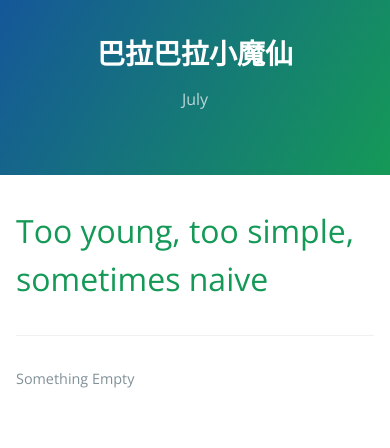
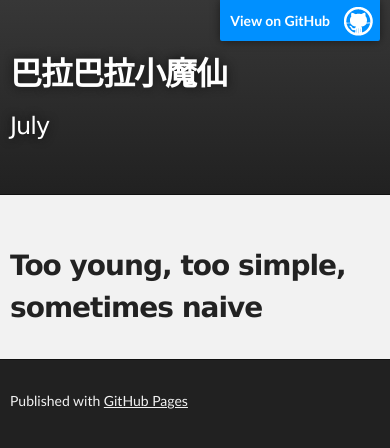
Before and after one commit to SOFTPOWER1991/SOFTPOWER1991.github.io, a Jekyll site: the page index.html, which Jekyll copies as it is, in a window 390 px wide. Shown: the top 448 px of the page. Built offline with Jekyll 4.4.1, drawn with Linux system fonts in a browser that asks for light colours.

Commit message:
Replace master branch with page content via GitHub

```diff
--- a/index.html
+++ b/index.html
@@ -1,30 +1,44 @@
 <!DOCTYPE html>
-<html lang="en-us">
+<html>
+
   <head>
-    <meta charset="UTF-8">
-    <title>巴拉巴拉小魔仙 by SOFTPOWER1991</title>
-    <meta name="viewport" content="width=device-width, initial-scale=1">
-    <link rel="stylesheet" type="text/css" href="stylesheets/normalize.css" media="screen">
-    <link href='https://fonts.googleapis.com/css?family=Open+Sans:400,700' rel='stylesheet' type='text/css'>
-    <link rel="stylesheet" type="text/css" href="stylesheets/stylesheet.css" media="screen">
-    <link rel="stylesheet" type="text/css" href="stylesheets/github-light.css" media="screen">
+    <meta charset='utf-8'>
+    <meta http-equiv="X-UA-Compatible" content="chrome=1">
+    <meta name="description" content="巴拉巴拉小魔仙 : July">
+
+    <link rel="stylesheet" type="text/css" media="screen" href="stylesheets/stylesheet.css">
+
+    <title>巴拉巴拉小魔仙</title>
   </head>
+
   <body>
-    <section class="page-header">
-      <h1 class="project-name">巴拉巴拉小魔仙</h1>
-      <h2 class="project-tagline">July</h2>
-    </section>
 
-    <section class="main-content">
-      <h1>
+    <!-- HEADER -->
+    <div id="header_wrap" class="outer">
+        <header class="inner">
+          <a id="forkme_banner" href="https://github.com/SOFTPOWER1991">View on GitHub</a>
+
+          <h1 id="project_title">巴拉巴拉小魔仙</h1>
+          <h2 id="project_tagline">July</h2>
+
+        </header>
+    </div>
+
+    <!-- MAIN CONTENT -->
+    <div id="main_content_wrap" class="outer">
+      <section id="main_content" class="inner">
+        <h1>
 <a id="too-young-too-simple-sometimes-naive" class="anchor" href="#too-young-too-simple-sometimes-naive" aria-hidden="true"><span aria-hidden="true" class="octicon octicon-link"></span></a>Too young, too simple, sometimes naive</h1>
+      </section>
+    </div>
 
-      <footer class="site-footer">
+    <!-- FOOTER  -->
+    <div id="footer_wrap" class="outer">
+      <footer class="inner">
+        <p>Published with <a href="https://pages.github.com">GitHub Pages</a></p>
+      </footer>
+    </div>
 
-        <span class="site-footer-credits">Something Empty</span>
-      </footer>
-
-    </section>
 
 
   </body>
--- a/stylesheets/stylesheet.css
+++ b/stylesheets/stylesheet.css
@@ -1,245 +1,425 @@
-* {
-  box-sizing: border-box; }
+/*******************************************************************************
+Slate Theme for GitHub Pages
+by Jason Costello, @jsncostello
+*******************************************************************************/
+
+@import url(github-light.css);
+
+/*******************************************************************************
+MeyerWeb Reset
+*******************************************************************************/
+
+html, body, div, span, applet, object, iframe,
+h1, h2, h3, h4, h5, h6, p, blockquote, pre,
+a, abbr, acronym, address, big, cite, code,
+del, dfn, em, img, ins, kbd, q, s, samp,
+small, strike, strong, sub, sup, tt, var,
+b, u, i, center,
+dl, dt, dd, ol, ul, li,
+fieldset, form, label, legend,
+table, caption, tbody, tfoot, thead, tr, th, td,
+article, aside, canvas, details, embed,
+figure, figcaption, footer, header, hgroup,
+menu, nav, output, ruby, section, summary,
+time, mark, audio, video {
+  margin: 0;
+  padding: 0;
+  border: 0;
+  font: inherit;
+  vertical-align: baseline;
+}
+
+/* HTML5 display-role reset for older browsers */
+article, aside, details, figcaption, figure,
+footer, header, hgroup, menu, nav, section {
+  display: block;
+}
+
+ol, ul {
+  list-style: none;
+}
+
+table {
+  border-collapse: collapse;
+  border-spacing: 0;
+}
+
+/*******************************************************************************
+Theme Styles
+*******************************************************************************/
 
 body {
-  padding: 0;
-  margin: 0;
-  font-family: "Open Sans", "Helvetica Neue", Helvetica, Arial, sans-serif;
+  box-sizing: border-box;
+  color:#373737;
+  background: #212121;
   font-size: 16px;
+  font-family: 'Myriad Pro', Calibri, Helvetica, Arial, sans-serif;
   line-height: 1.5;
-  color: #606c71; }
+  -webkit-font-smoothing: antialiased;
+}
+
+h1, h2, h3, h4, h5, h6 {
+  margin: 10px 0;
+  font-weight: 700;
+  color:#222222;
+  font-family: 'Lucida Grande', 'Calibri', Helvetica, Arial, sans-serif;
+  letter-spacing: -1px;
+}
+
+h1 {
+  font-size: 36px;
+  font-weight: 700;
+}
+
+h2 {
+  padding-bottom: 10px;
+  font-size: 32px;
+  background: url('../images/bg_hr.png') repeat-x bottom;
+}
+
+h3 {
+  font-size: 24px;
+}
+
+h4 {
+  font-size: 21px;
+}
+
+h5 {
+  font-size: 18px;
+}
+
+h6 {
+  font-size: 16px;
+}
+
+p {
+  margin: 10px 0 15px 0;
+}
+
+footer p {
+  color: #f2f2f2;
+}
 
 a {
-  color: #1e6bb8;
-  text-decoration: none; }
-  a:hover {
-    text-decoration: underline; }
+  text-decoration: none;
+  color: #007edf;
+  text-shadow: none;
 
-.btn {
-  display: inline-block;
-  margin-bottom: 1rem;
-  color: rgba(255, 255, 255, 0.7);
-  background-color: rgba(255, 255, 255, 0.08);
-  border-color: rgba(255, 255, 255, 0.2);
-  border-style: solid;
-  border-width: 1px;
-  border-radius: 0.3rem;
-  transition: color 0.2s, background-color 0.2s, border-color 0.2s; }
-  .btn + .btn {
-    margin-left: 1rem; }
+  transition: color 0.5s ease;
+  transition: text-shadow 0.5s ease;
+  -webkit-transition: color 0.5s ease;
+  -webkit-transition: text-shadow 0.5s ease;
+  -moz-transition: color 0.5s ease;
+  -moz-transition: text-shadow 0.5s ease;
+  -o-transition: color 0.5s ease;
+  -o-transition: text-shadow 0.5s ease;
+  -ms-transition: color 0.5s ease;
+  -ms-transition: text-shadow 0.5s ease;
+}
 
-.btn:hover {
-  color: rgba(255, 255, 255, 0.8);
-  text-decoration: none;
-  background-color: rgba(255, 255, 255, 0.2);
-  border-color: rgba(255, 255, 255, 0.3); }
+a:hover, a:focus {text-decoration: underline;}
 
-@media screen and (min-width: 64em) {
-  .btn {
-    padding: 0.75rem 1rem; } }
+footer a {
+  color: #F2F2F2;
+  text-decoration: underline;
+}
 
-@media screen and (min-width: 42em) and (max-width: 64em) {
-  .btn {
-    padding: 0.6rem 0.9rem;
-    font-size: 0.9rem; } }
+em {
+  font-style: italic;
+}
 
-@media screen and (max-width: 42em) {
-  .btn {
-    display: block;
-    width: 100%;
-    padding: 0.75rem;
-    font-size: 0.9rem; }
-    .btn + .btn {
-      margin-top: 1rem;
-      margin-left: 0; } }
+strong {
+  font-weight: bold;
+}
 
-.page-header {
+img {
+  position: relative;
+  margin: 0 auto;
+  max-width: 739px;
+  padding: 5px;
+  margin: 10px 0 10px 0;
+  border: 1px solid #ebebeb;
+
+  box-shadow: 0 0 5px #ebebeb;
+  -webkit-box-shadow: 0 0 5px #ebebeb;
+  -moz-box-shadow: 0 0 5px #ebebeb;
+  -o-box-shadow: 0 0 5px #ebebeb;
+  -ms-box-shadow: 0 0 5px #ebebeb;
+}
+
+p img {
+  display: inline;
+  margin: 0;
+  padding: 0;
+  vertical-align: middle;
+  text-align: center;
+  border: none;
+}
+
+pre, code {
+  width: 100%;
+  color: #222;
+  background-color: #fff;
+
+  font-family: Monaco, "Bitstream Vera Sans Mono", "Lucida Console", Terminal, monospace;
+  font-size: 14px;
+
+  border-radius: 2px;
+  -moz-border-radius: 2px;
+  -webkit-border-radius: 2px;
+}
+
+pre {
+  width: 100%;
+  padding: 10px;
+  box-shadow: 0 0 10px rgba(0,0,0,.1);
+  overflow: auto;
+}
+
+code {
+  padding: 3px;
+  margin: 0 3px;
+  box-shadow: 0 0 10px rgba(0,0,0,.1);
+}
+
+pre code {
+  display: block;
+  box-shadow: none;
+}
+
+blockquote {
+  color: #666;
+  margin-bottom: 20px;
+  padding: 0 0 0 20px;
+  border-left: 3px solid #bbb;
+}
+
+
+ul, ol, dl {
+  margin-bottom: 15px
+}
+
+ul {
+  list-style-position: inside;
+  list-style: disc;
+  padding-left: 20px;
+}
+
+ol {
+  list-style-position: inside;
+  list-style: decimal;
+  padding-left: 20px;
+}
+
+dl dt {
+  font-weight: bold;
+}
+
+dl dd {
+  padding-left: 20px;
+  font-style: italic;
+}
+
+dl p {
+  padding-left: 20px;
+  font-style: italic;
+}
+
+hr {
+  height: 1px;
+  margin-bottom: 5px;
+  border: none;
+  background: url('../images/bg_hr.png') repeat-x center;
+}
+
+table {
+  border: 1px solid #373737;
+  margin-bottom: 20px;
+  text-align: left;
+ }
+
+th {
+  font-family: 'Lucida Grande', 'Helvetica Neue', Helvetica, Arial, sans-serif;
+  padding: 10px;
+  background: #373737;
   color: #fff;
-  text-align: center;
-  background-color: #159957;
-  background-image: linear-gradient(120deg, #155799, #159957); }
+ }
 
-@media screen and (min-width: 64em) {
-  .page-header {
-    padding: 5rem 6rem; } }
+td {
+  padding: 10px;
+  border: 1px solid #373737;
+ }
 
-@media screen and (min-width: 42em) and (max-width: 64em) {
-  .page-header {
-    padding: 3rem 4rem; } }
+form {
+  background: #f2f2f2;
+  padding: 20px;
+}
 
-@media screen and (max-width: 42em) {
-  .page-header {
-    padding: 2rem 1rem; } }
+/*******************************************************************************
+Full-Width Styles
+*******************************************************************************/
 
-.project-name {
-  margin-top: 0;
-  margin-bottom: 0.1rem; }
+.outer {
+  width: 100%;
+}
 
-@media screen and (min-width: 64em) {
-  .project-name {
-    font-size: 3.25rem; } }
+.inner {
+  position: relative;
+  max-width: 640px;
+  padding: 20px 10px;
+  margin: 0 auto;
+}
 
-@media screen and (min-width: 42em) and (max-width: 64em) {
-  .project-name {
-    font-size: 2.25rem; } }
+#forkme_banner {
+  display: block;
+  position: absolute;
+  top:0;
+  right: 10px;
+  z-index: 10;
+  padding: 10px 50px 10px 10px;
+  color: #fff;
+  background: url('../images/blacktocat.png') #0090ff no-repeat 95% 50%;
+  font-weight: 700;
+  box-shadow: 0 0 10px rgba(0,0,0,.5);
+  border-bottom-left-radius: 2px;
+  border-bottom-right-radius: 2px;
+}
 
-@media screen and (max-width: 42em) {
-  .project-name {
-    font-size: 1.75rem; } }
+#header_wrap {
+  background: #212121;
+  background: -moz-linear-gradient(top, #373737, #212121);
+  background: -webkit-linear-gradient(top, #373737, #212121);
+  background: -ms-linear-gradient(top, #373737, #212121);
+  background: -o-linear-gradient(top, #373737, #212121);
+  background: linear-gradient(top, #373737, #212121);
+}
 
-.project-tagline {
-  margin-bottom: 2rem;
-  font-weight: normal;
-  opacity: 0.7; }
+#header_wrap .inner {
+  padding: 50px 10px 30px 10px;
+}
 
-@media screen and (min-width: 64em) {
-  .project-tagline {
-    font-size: 1.25rem; } }
+#project_title {
+  margin: 0;
+  color: #fff;
+  font-size: 42px;
+  font-weight: 700;
+  text-shadow: #111 0px 0px 10px;
+}
 
-@media screen and (min-width: 42em) and (max-width: 64em) {
-  .project-tagline {
-    font-size: 1.15rem; } }
+#project_tagline {
+  color: #fff;
+  font-size: 24px;
+  font-weight: 300;
+  background: none;
+  text-shadow: #111 0px 0px 10px;
+}
 
-@media screen and (max-width: 42em) {
-  .project-tagline {
-    font-size: 1rem; } }
+#downloads {
+  position: absolute;
+  width: 210px;
+  z-index: 10;
+  bottom: -40px;
+  right: 0;
+  height: 70px;
+  background: url('../images/icon_download.png') no-repeat 0% 90%;
+}
 
-.main-content :first-child {
-  margin-top: 0; }
-.main-content img {
-  max-width: 100%; }
-.main-content h1, .main-content h2, .main-content h3, .main-content h4, .main-content h5, .main-content h6 {
-  margin-top: 2rem;
-  margin-bottom: 1rem;
-  font-weight: normal;
-  color: #159957; }
-.main-content p {
-  margin-bottom: 1em; }
-.main-content code {
-  padding: 2px 4px;
-  font-family: Consolas, "Liberation Mono", Menlo, Courier, monospace;
-  font-size: 0.9rem;
-  color: #383e41;
-  background-color: #f3f6fa;
-  border-radius: 0.3rem; }
-.main-content pre {
-  padding: 0.8rem;
-  margin-top: 0;
-  margin-bottom: 1rem;
-  font: 1rem Consolas, "Liberation Mono", Menlo, Courier, monospace;
-  color: #567482;
-  word-wrap: normal;
-  background-color: #f3f6fa;
-  border: solid 1px #dce6f0;
-  border-radius: 0.3rem; }
-  .main-content pre > code {
-    padding: 0;
-    margin: 0;
-    font-size: 0.9rem;
-    color: #567482;
-    word-break: normal;
-    white-space: pre;
-    background: transparent;
-    border: 0; }
-.main-content .highlight {
-  margin-bottom: 1rem; }
-  .main-content .highlight pre {
-    margin-bottom: 0;
-    word-break: normal; }
-.main-content .highlight pre, .main-content pre {
-  padding: 0.8rem;
-  overflow: auto;
-  font-size: 0.9rem;
-  line-height: 1.45;
-  border-radius: 0.3rem; }
-.main-content pre code, .main-content pre tt {
-  display: inline;
-  max-width: initial;
-  padding: 0;
-  margin: 0;
-  overflow: initial;
-  line-height: inherit;
-  word-wrap: normal;
-  background-color: transparent;
-  border: 0; }
-  .main-content pre code:before, .main-content pre code:after, .main-content pre tt:before, .main-content pre tt:after {
-    content: normal; }
-.main-content ul, .main-content ol {
-  margin-top: 0; }
-.main-content blockquote {
-  padding: 0 1rem;
-  margin-left: 0;
-  color: #819198;
-  border-left: 0.3rem solid #dce6f0; }
-  .main-content blockquote > :first-child {
-    margin-top: 0; }
-  .main-content blockquote > :last-child {
-    margin-bottom: 0; }
-.main-content table {
+.zip_download_link {
   display: block;
-  width: 100%;
-  overflow: auto;
-  word-break: normal;
-  word-break: keep-all; }
-  .main-content table th {
-    font-weight: bold; }
-  .main-content table th, .main-content table td {
-    padding: 0.5rem 1rem;
-    border: 1px solid #e9ebec; }
-.main-content dl {
-  padding: 0; }
-  .main-content dl dt {
-    padding: 0;
-    margin-top: 1rem;
-    font-size: 1rem;
-    font-weight: bold; }
-  .main-content dl dd {
-    padding: 0;
-    margin-bottom: 1rem; }
-.main-content hr {
-  height: 2px;
-  padding: 0;
-  margin: 1rem 0;
-  background-color: #eff0f1;
-  border: 0; }
+  float: right;
+  width: 90px;
+  height:70px;
+  text-indent: -5000px;
+  overflow: hidden;
+  background: url(../images/sprite_download.png) no-repeat bottom left;
+}
 
-@media screen and (min-width: 64em) {
-  .main-content {
-    max-width: 64rem;
-    padding: 2rem 6rem;
-    margin: 0 auto;
-    font-size: 1.1rem; } }
+.tar_download_link {
+  display: block;
+  float: right;
+  width: 90px;
+  height:70px;
+  text-indent: -5000px;
+  overflow: hidden;
+  background: url(../images/sprite_download.png) no-repeat bottom right;
+  margin-left: 10px;
+}
 
-@media screen and (min-width: 42em) and (max-width: 64em) {
-  .main-content {
-    padding: 2rem 4rem;
-    font-size: 1.1rem; } }
+.zip_download_link:hover {
+  background: url(../images/sprite_download.png) no-repeat top left;
+}
 
-@media screen and (max-width: 42em) {
-  .main-content {
-    padding: 2rem 1rem;
-    font-size: 1rem; } }
+.tar_download_link:hover {
+  background: url(../images/sprite_download.png) no-repeat top right;
+}
 
-.site-footer {
-  padding-top: 2rem;
-  margin-top: 2rem;
-  border-top: solid 1px #eff0f1; }
+#main_content_wrap {
+  background: #f2f2f2;
+  border-top: 1px solid #111;
+  border-bottom: 1px solid #111;
+}
 
-.site-footer-owner {
-  display: block;
-  font-weight: bold; }
+#main_content {
+  padding-top: 40px;
+}
 
-.site-footer-credits {
-  color: #819198; }
+#footer_wrap {
+  background: #212121;
+}
 
-@media screen and (min-width: 64em) {
-  .site-footer {
-    font-size: 1rem; } }
 
-@media screen and (min-width: 42em) and (max-width: 64em) {
-  .site-footer {
-    font-size: 1rem; } }
 
-@media screen and (max-width: 42em) {
-  .site-footer {
-    font-size: 0.9rem; } }
+/*******************************************************************************
+Small Device Styles
+*******************************************************************************/
+
+@media screen and (max-width: 480px) {
+  body {
+    font-size:14px;
+  }
+
+  #downloads {
+    display: none;
+  }
+
+  .inner {
+    min-width: 320px;
+    max-width: 480px;
+  }
+
+  #project_title {
+  font-size: 32px;
+  }
+
+  h1 {
+    font-size: 28px;
+  }
+
+  h2 {
+    font-size: 24px;
+  }
+
+  h3 {
+    font-size: 21px;
+  }
+
+  h4 {
+    font-size: 18px;
+  }
+
+  h5 {
+    font-size: 14px;
+  }
+
+  h6 {
+    font-size: 12px;
+  }
+
+  code, pre {
+    min-width: 320px;
+    max-width: 480px;
+    font-size: 11px;
+  }
+
+}
```
